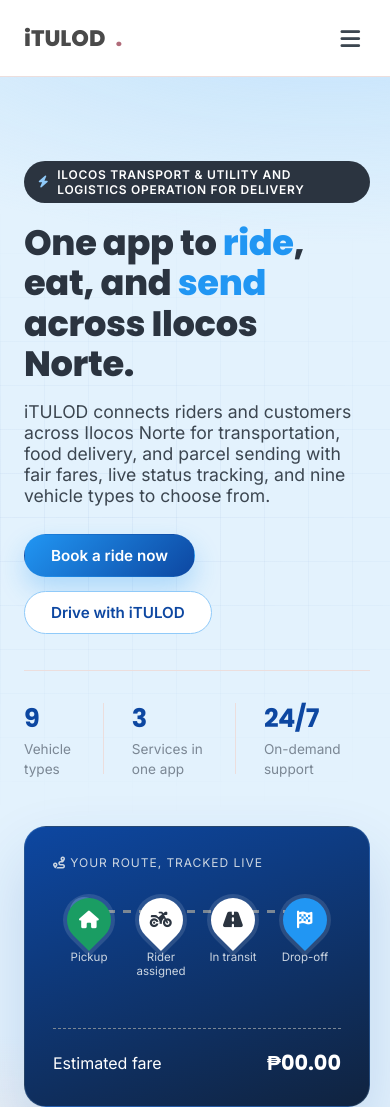
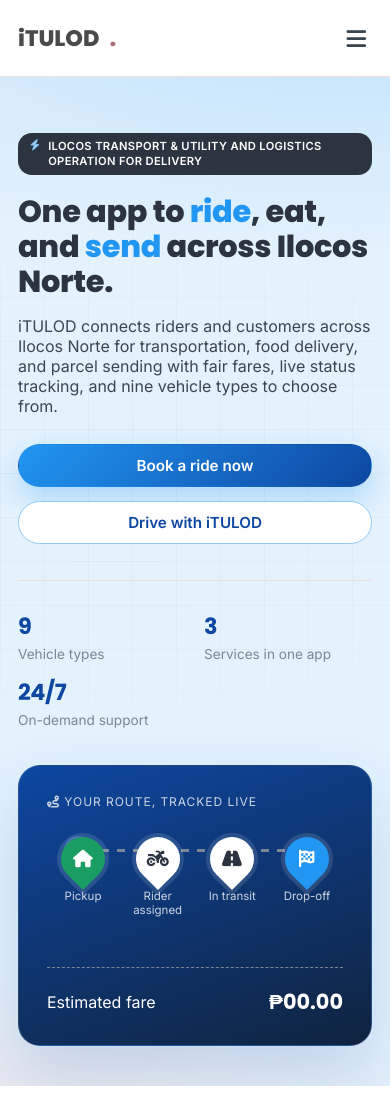
Before and after one commit to jhosnhel07/iTULOD, a plain HTML site: page itulod/itulod/index.html in a window 390 px wide. Shown: the top 1107 px of the page. Drawn offline with nearby package versions, Linux system fonts and the light colour scheme; no server answers.

Commit message:
Update main.css

```diff
--- a/itulod/itulod/css/main.css
+++ b/itulod/itulod/css/main.css
@@ -354,26 +354,39 @@
   gap: 48px;
   align-items: center;
 }
+/* Grid/flex children default to min-width:auto and refuse to shrink below their
+   content — which lets a long line push past the viewport. Let them shrink. */
+.hero .container > * {
+  min-width: 0;
+}
 .eyebrow {
   display: inline-flex;
-  align-items: center;
+  align-items: flex-start;
   gap: 8px;
+  max-width: 100%;
   background: var(--ink);
   color: var(--white);
   font-weight: 600;
   font-size: 0.75rem;
-  letter-spacing: 0.06em;
-  padding: 6px 14px;
-  border-radius: 999px;
+  line-height: 1.35;
+  letter-spacing: 0.05em;
+  padding: 7px 15px;
+  border-radius: 14px;
   text-transform: uppercase;
+  overflow-wrap: anywhere;
+}
+.eyebrow i {
+  margin-top: 1px;
+  flex-shrink: 0;
 }
 .eyebrow i {
   color: var(--blue-200);
 }
 .hero h1 {
-  font-size: clamp(2.2rem, 4vw, 3.4rem);
+  font-size: clamp(1.9rem, 6vw, 3.4rem);
   font-weight: 800;
   margin: 20px 0 16px;
+  overflow-wrap: break-word;
 }
 .hero h1 .accent {
   color: var(--blue);
@@ -548,6 +561,8 @@
   background: var(--blue-tint);
   color: var(--blue);
   margin-bottom: 14px;
+  border-radius: 999px;
+  align-items: center;
 }
 .section-head .eyebrow i {
   color: var(--blue);
@@ -991,8 +1006,12 @@
 }
 
 @media (max-width: 900px) {
+  .hero {
+    padding: 56px 0 40px;
+  }
   .hero .container {
     grid-template-columns: 1fr;
+    gap: 36px;
   }
   .feature-grid,
   .service-strip,
@@ -1010,6 +1029,39 @@
   }
   .auth-visual {
     display: none;
+  }
+}
+
+/* Small phones (and in-app browsers like Messenger) — keep the hero tidy
+   and edge-safe at any width. */
+@media (max-width: 560px) {
+  .container {
+    padding: 0 18px;
+  }
+  .eyebrow {
+    font-size: 0.7rem;
+    letter-spacing: 0.03em;
+    padding: 6px 12px;
+  }
+  .hero p.lead {
+    font-size: 1rem;
+  }
+  .hero-cta .btn {
+    flex: 1 1 100%;
+  }
+  .hero-stats {
+    gap: 12px 18px;
+    flex-wrap: wrap;
+  }
+  .hero-stats div {
+    padding-right: 0;
+    flex: 1 0 40%;
+  }
+  .hero-stats div::after {
+    display: none;
+  }
+  .hero-stats div strong {
+    font-size: 1.4rem;
   }
 }
 
```
